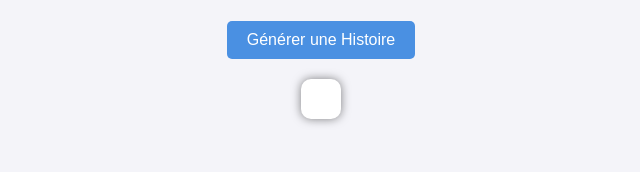
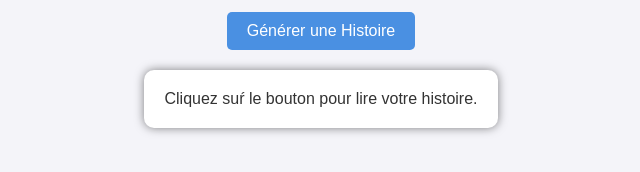
Before and after one commit to polenumerique/livre_infini, a plain HTML site: page index.html in a window 1280 px wide. Shown: the part 560-732 px from the top of the page, without its empty margins (319-959 px from the left). Drawn offline with Linux system fonts and the light colour scheme.

Commit message:
Update index.html

```diff
--- a/index.html
+++ b/index.html
@@ -55,7 +55,7 @@
     <h1>Histoires Aléatoire</h1>
     <img src="images/illus.png" alt="Illustration d'un livre renfermant une multitude d'histoires">
     <button onclick="generateStory()">Générer une Histoire</button>
-    <div id="story"></div>
+    <div id="story">Cliquez suŕ le bouton pour lire votre histoire.</div>
 
     <script>
         async function fetchFileContent(file) {
```
